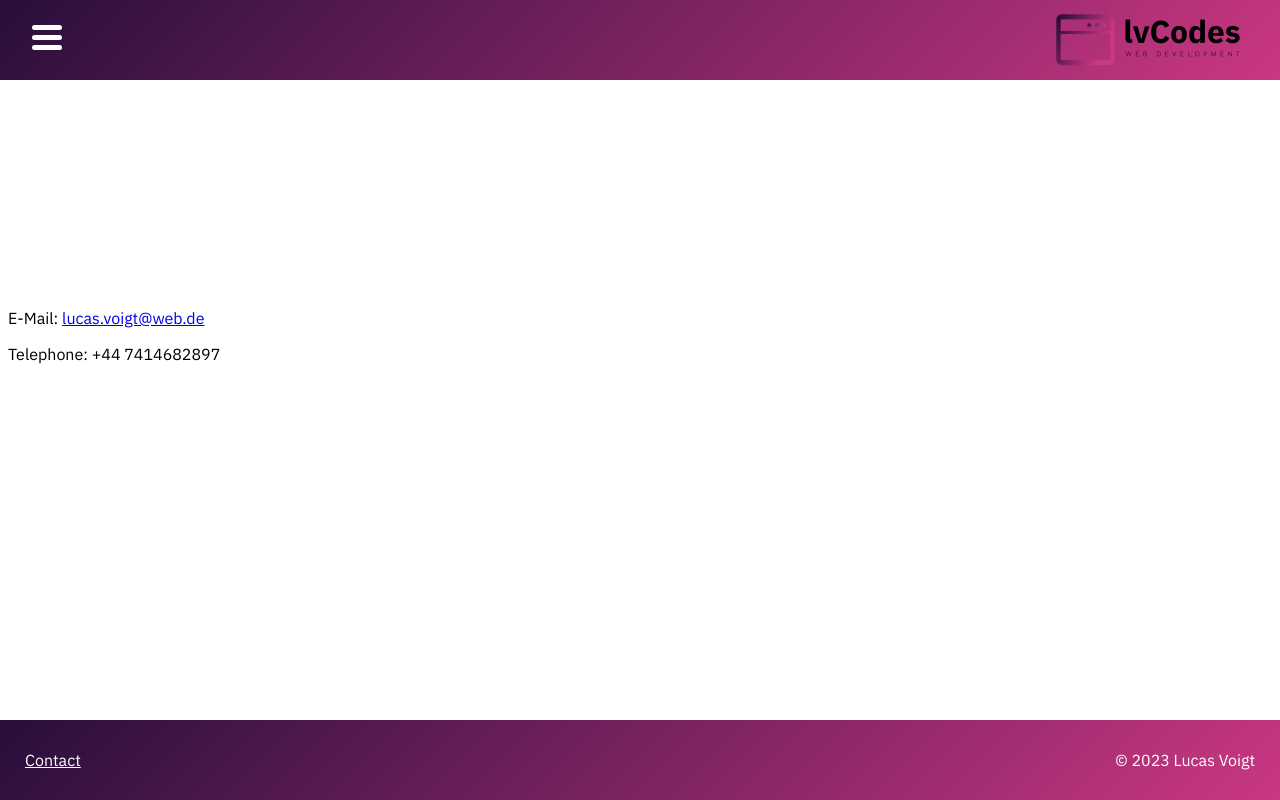
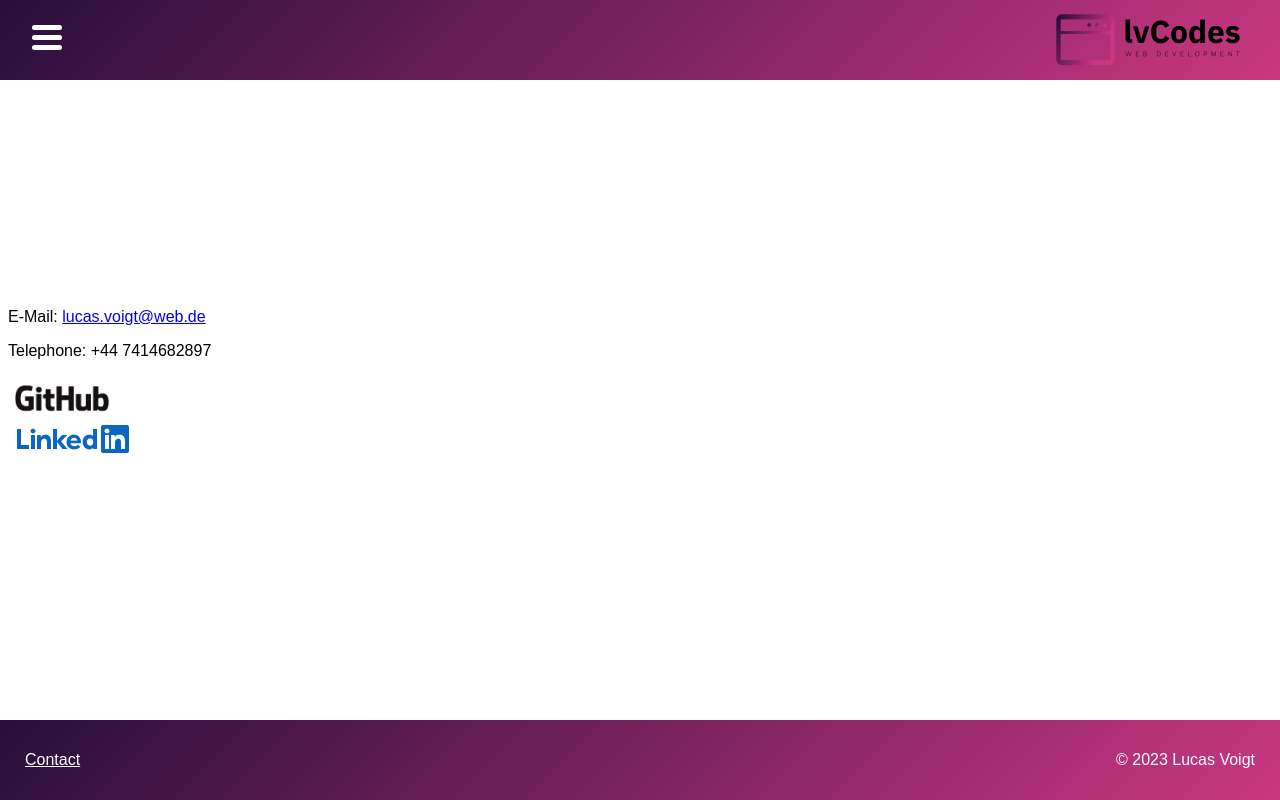
Before and after one commit to SteveTheSloth/Website, a Next.js app: page /contact in a window 1280 px wide. Built offline with nearby package versions, Linux system fonts and the light colour scheme.

Commit message:
Changeed font, added LinkedIn and Github links to contact

```diff
--- a/pages/contact.js
+++ b/pages/contact.js
@@ -1,5 +1,6 @@
 import Link from "next/link";
 import Head from "next/head";
+import Image from "next/image";
 
 import utilStyles from "../styles/utils.module.css";
 
@@ -17,6 +18,29 @@ export default function Contact() {
         <Link href="mailto: lucas.voigt@web.de">lucas.voigt@web.de</Link>
       </p>
       <p>Telephone: +44 7414682897</p>
+      <a href="https://github.com/SteveTheSloth" target="_blank">
+        <Image
+          priority
+          src="/images/GitHub_Logo.png"
+          height={45}
+          width={108}
+          alt="Github Profile Link"
+        />
+      </a>
+      <br />
+      <a
+        href="https://www.linkedin.com/in/lucas-voigt-b0858826a"
+        target="_blank"
+      >
+        <Image
+          className={utilStyles.linkedin}
+          priority
+          src="/images/LinkedIn_Logo.png"
+          height={28}
+          width={112}
+          alt="LinkedIn Profile Link"
+        />
+      </a>
     </Layout>
   );
 }
--- a/styles/globals.css
+++ b/styles/globals.css
@@ -1,3 +1,3 @@
 * {
-  font-family: "IBM Plex Sans", sans-serif;
+  font-family: "IBM Plex Sans Bold", sans-serif;
 }
--- a/styles/utils.module.css
+++ b/styles/utils.module.css
@@ -354,7 +354,7 @@
   margin-top: 120px;
   height: 120px;
   font-size: 4rem;
-  font-weight: 800;
+  font-weight: 600;
   text-align: center;
   margin-bottom: 110px;
   letter-spacing: -0.05rem;
@@ -374,8 +374,8 @@
 
 .mainParagraphHeading {
   text-align: center;
-  font-size: 4rem;
-  font-weight: 800;
+  font-size: 3rem;
+  font-weight: 600;
 }
 
 .hamburgerMenu {
@@ -483,6 +483,10 @@
 
 .contact {
   margin-top: 300px;
+}
+
+.linkedin {
+  margin-left: 9px;
 }
 
 @media screen and (max-width: 1400px) {
```
Also changed, not shown: public/images/LinkedIn_Logo.png (added).
